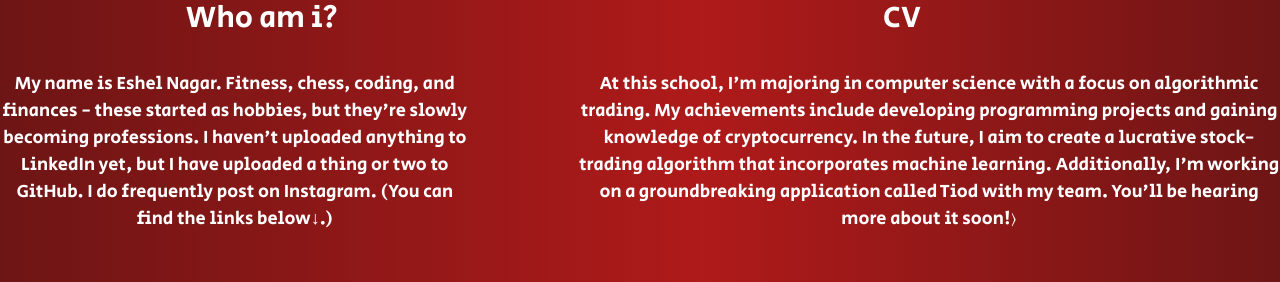
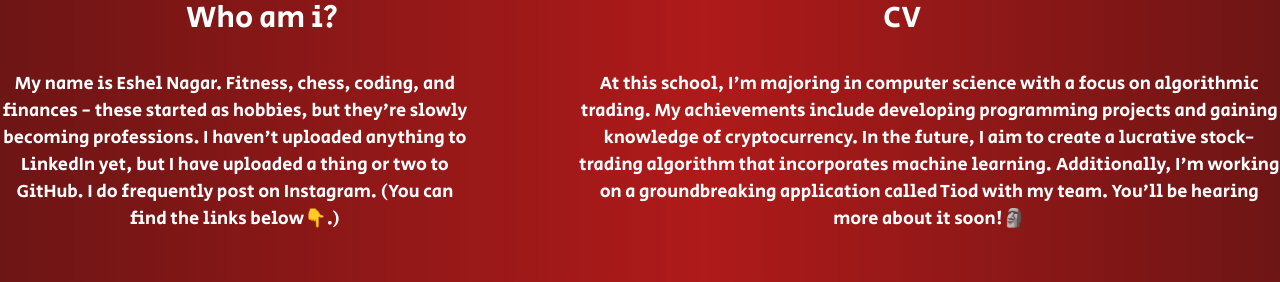
Before and after one commit to UnmatchedPerspicacious/pol-eshel_red, a Next.js app: page /projects/about in a window 1280 px wide. Shown: the part 328-610 px from the top of the page. Built offline with nearby package versions, Linux system fonts and the light colour scheme.

Commit message:
Update page.tsx
Changed it to how it is on my localhost

```diff
--- a/app/projects/about/page.tsx
+++ b/app/projects/about/page.tsx
@@ -1,35 +1,29 @@
 import Link from "next/link";
-import React from 'react';
+export default function socials(){
 
-export default function socials() {
-  return (
-    <div className="container">
+  return <div className="container">
     <h1 className="head">About me</h1>
     <div className="descriptions">
     <div className="aboutme">
      <h1 className="whoami">Who am i?</h1>
     <p className="description">
-            My name is Eshel Nagar. Fitness, chess, coding, and finances - these started as hobbies, but they&apos;re slowly becoming professions. I haven&apos;t uploaded anything to LinkedIn yet, but I have uploaded a thing or two to GitHub. I do frequently post on Instagram. (You can find the links below&darr;.)
+        My name is Eshel Nagar. Fitness, chess, coding, and finances - these started as hobbies, but they&apos;re slowly becoming professions.  I haven&apos;t uploaded anything to LinkedIn yet, but I have uploaded a thing or two to GitHub. I do frequently post on Instagram. (You can find the links below👇.)
     </p>
     </div>
     <div className="CV">
       <h1 className="CV-head">CV</h1>
       <p className="CV-text">
-            At this school, I&apos;m majoring in computer science with a focus on algorithmic trading. My achievements include developing programming projects and gaining knowledge of cryptocurrency. In the future, I aim to create a lucrative stock-trading algorithm that incorporates machine learning. Additionally, I&apos;m working on a groundbreaking application called Tiod with my team. You&apos;ll be hearing more about it soon!&rang;
+         At this school, I&apos;m majoring in computer science with a focus on algorithmic trading. My achievements include developing programming projects and gaining knowledge of cryptocurrency. In the future, I aim to create a lucrative stock-trading algorithm that incorporates machine learning. Additionally, I&apos;m working on a groundbreaking application called Tiod with my team. You&apos;ll be hearing more about it soon!🗿
       </p>
     </div>
     </div>
     <ul className="links">
+
       <li className="link">
         <Link href={"https://www.linkedin.com/feed/"}>LinkedIn</Link>
       </li>
-        <li className="link">
-          <Link href={"https://github.com/UnmatchedPerspicacious"}>Github</Link>
-        </li>
-        <li className="link">
-          <Link href={"https://www.instagram.com/eshesthenics/"}>Instagram</Link>
-        </li>
+      <li className="link"><Link href={"https://github.com/UnmatchedPerspicacious/UnmatchedPerspicacious"}>Github</Link></li>
+      <li className="link"><Link href={"https://www.instagram.com/eshesthenics/"}>Instagram</Link></li>
     </ul>
     </div>
-  );
 }
```
Lines whose indentation alone changed are shown as unchanged.
